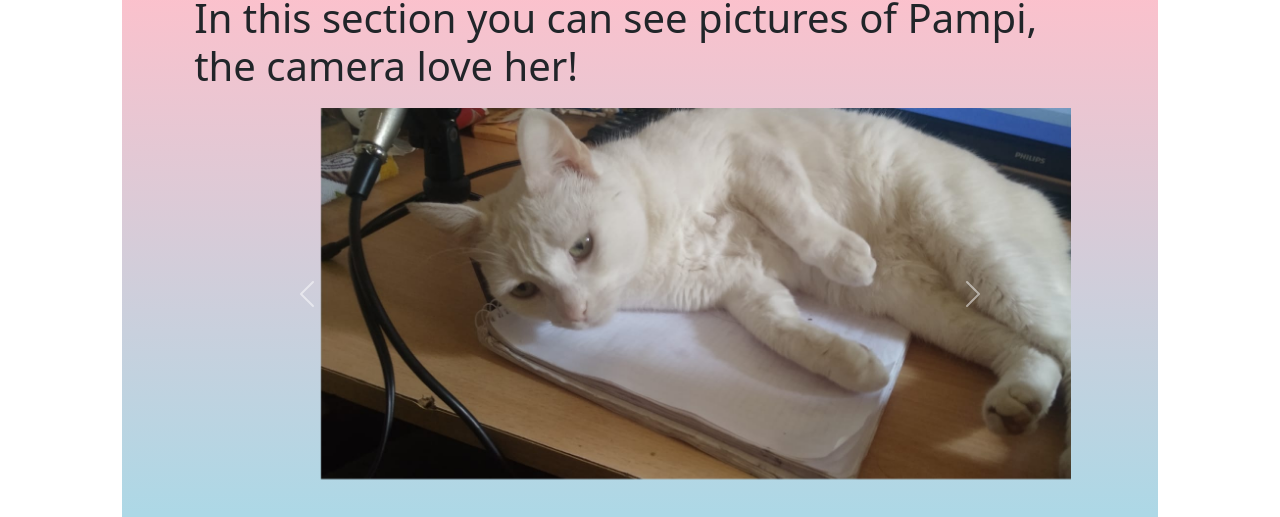
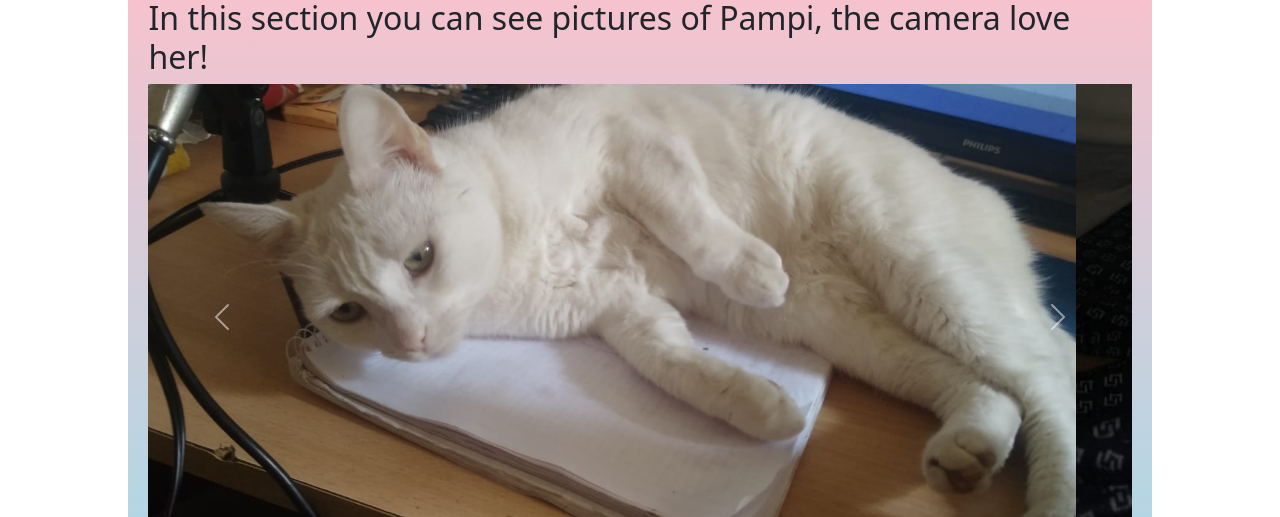
Before and after one commit to SaturnoBot/ProyecytoDesarrolloWebCoder, a website: page pages/photos.html in a window 1280 px wide. Shown: the part 356-873 px from the top of the page. Drawn offline with nearby package versions, Linux system fonts and the light colour scheme.

Commit message:
version1.1

```diff
--- a/pages/photos.html
+++ b/pages/photos.html
@@ -56,10 +56,11 @@ href="https://cdnjs.cloudflare.com/ajax/libs/animate.css/4.1.1/animate.min.css"
 	  </header>
 <main>
 <!--abre galeria de imagenes-->
-	<h1>In this section you can see pictures of Pampi, the camera love her!</h1>
-	<nav class="carruselFondo">
+	<h1>Photos</h1>
+	<h2>In this section you can see pictures of Pampi, the camera love her!</h2>
+
 	<div id="carouselExampleControls" class=" carousel slide" data-bs-ride="carousel">
-	<div class=" carousel-inner">
+	<div class="carrusel carousel-inner">
 		<div class="carousel-item active">
 		<img src="../media/pampi1.jpg" class="d-block w-100" alt="an albino cat on a desk">
 		</div>
@@ -67,7 +68,7 @@ href="https://cdnjs.cloudflare.com/ajax/libs/animate.css/4.1.1/animate.min.css"
 		<img src="../media/pampi3.jpeg" class="d-block w-100" alt="an albino cat sleeping">
 		</div>
 		<div class="carousel-item">
-		<img src="../media/pampi4.jpg"" class="d-block w-100" alt="an albino cat sleeping on a couch">
+		<img src="../media/pampi4.jpg" class="d-block w-100" alt="an albino cat sleeping on a couch">
 		</div>
 	</div>
 	<button class="carousel-control-prev" type="button" data-bs-target="#carouselExampleControls" data-bs-slide="prev">
@@ -79,7 +80,7 @@ href="https://cdnjs.cloudflare.com/ajax/libs/animate.css/4.1.1/animate.min.css"
 		<span class="visually-hidden">Next</span>
 	</button>
 	</div>
-</nav>
+
 <!--cierra galeria de imagenes-->
 </main>
 
--- a/scss/_main.scss
+++ b/scss/_main.scss
@@ -1,5 +1,7 @@
 main{
-
+    display: flex;
+    flex-direction: column;
+    align-items: center;
     padding: 2%;
     background:  linear-gradient(to top, lightblue, pink) no-repeat;
     .present{
@@ -17,7 +19,9 @@ main{
     .present__mainPick{
         width: ($width - 35);
     }
+
     .historia__babyPick{
+       display: flex;
         width: ($width - 80);
     }
     .enter__box{
@@ -44,8 +48,6 @@ main{
         flex-direction: column;
         align-items: center;
     }
-    .carruselFondo{
-    display: flex;
-    justify-content: center;
-    }
+
+
 }
--- a/scss/_reset.scss
+++ b/scss/_reset.scss
@@ -1,5 +1,4 @@
 *{
-    margin-left: 5%;
-    margin-right: 5%;
+    margin:0%;
     padding: 0;
 }
```
Also changed, not shown: index.html (+1 -0 lines), pages/join.html (+2 -1 lines), pages/showyourpet.html (+2 -1 lines), pages/story.html (+9 -5 lines), css/main.css.
